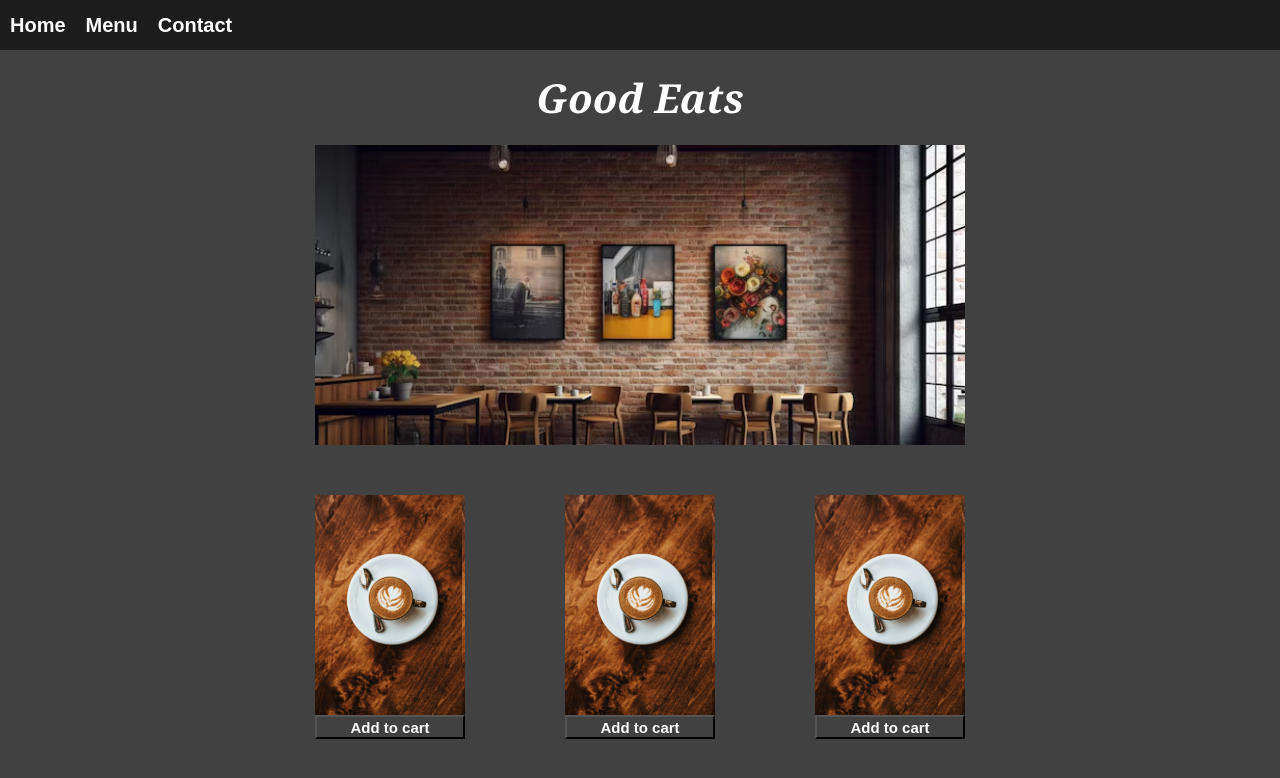
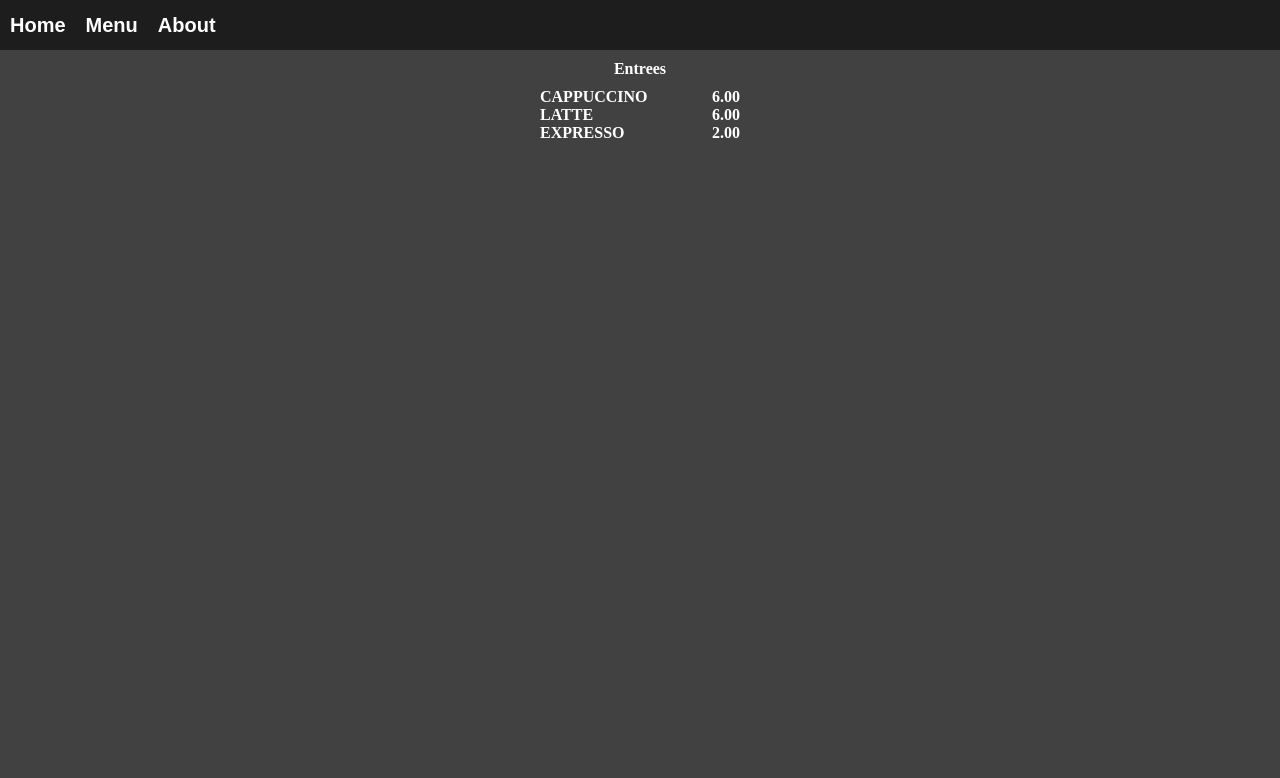
Before and after one commit to stephspace/restaurant-page, a website built with webpack: page src/index.html in a window 1280 px wide. Both pictures are taken after a click on the button "Menu". Built offline with nearby package versions, Linux system fonts and the light colour scheme.

Commit message:
Implement menu and about page interface

```diff
--- a/package.json
+++ b/package.json
@@ -4,7 +4,8 @@
   "description": "",
   "main": "index.js",
   "scripts": {
-    "test": "echo \"Error: no test specified\" && exit 1"
+    "test": "echo \"Error: no test specified\" && exit 1",
+    "watch": "webpack --watch"
   },
   "author": "",
   "license": "ISC",
--- /dev/null
+++ b/src/about.js
@@ -0,0 +1,17 @@
+function about(){
+    const content = document.querySelector('#content');
+    const title   = document.createElement('div');
+    const about   = document.createElement('div');
+
+    title.textContent = "About";
+    about.textContent = `This site was created to just practice with the stuff I've
+                        learned about webpack and will most likely get updated in the future :)`;
+
+    about.classList.add('about');
+    title.classList.add('about');
+
+    content.appendChild(title);
+    content.appendChild(about);
+}
+
+export default about;
--- a/src/index.html
+++ b/src/index.html
@@ -2,7 +2,7 @@
 <html lang="en">
     <head>
         <meta charset="utf-8">
-        <title>restaurant page</title>
+        <title>Restaurant Page</title>
     </head>
     <body>
         <header>
--- a/src/index.js
+++ b/src/index.js
@@ -1,4 +1,32 @@
-import home from './homepage';
-import './tab'
+import homePage from './home';
+import menuPage from './menu';
+import aboutPage from './about'
+import './tab';
 
-home();
+homePage();
+
+const home  = document.querySelector('.home');
+const menu  = document.querySelector('.menu');
+const about = document.querySelector('.about');
+const content = document.querySelector('#content');
+
+home.addEventListener('click',() => {
+    while(content.firstChild){
+        content.removeChild(content.firstChild);
+    }
+    homePage();
+});
+
+menu.addEventListener('click',() => {
+    while(content.firstChild){
+        content.removeChild(content.firstChild);
+    }
+    menuPage();
+});
+
+about.addEventListener('click',() => {
+    while(content.firstChild){
+        content.removeChild(content.firstChild);
+    }
+    aboutPage();
+});
--- /dev/null
+++ b/src/menu.js
@@ -0,0 +1,42 @@
+export default function menu(){
+    const content = document.querySelector('#content');
+    const menu = document.createElement('div');
+    const entrees = document.createElement('div');
+    const item1 =   document.createElement('div');
+    const item2 =   document.createElement('div');
+    const item3 =   document.createElement('div');
+    const itemname1 = document.createElement('div');
+    const itemname2 = document.createElement('div');
+    const itemname3 = document.createElement('div');
+    const price1 =  document.createElement('div');
+    const price2 =  document.createElement('div');
+    const price3 =  document.createElement('div');
+
+
+    menu.textContent = 'Our menu';
+    entrees.textContent = 'Entrees';
+    itemname1.textContent = 'CAPPUCCINO';
+    itemname2.textContent = 'LATTE';
+    itemname3.textContent = 'EXPRESSO';
+
+    price1.textContent = '6.00';
+    price2.textContent = '6.00';
+    price3.textContent = '2.00';
+
+    entrees.classList.add('entrees');
+    item1.classList.add('menu-section');
+    item2.classList.add('menu-section');
+    item3.classList.add('menu-section');
+
+    item1.appendChild(itemname1);
+    item1.appendChild(price1);
+    item2.appendChild(itemname2);
+    item2.appendChild(price2);
+    item3.appendChild(itemname3);
+    item3.appendChild(price3);
+
+    content.appendChild(entrees);
+    content.appendChild(item1);
+    content.appendChild(item2);
+    content.appendChild(item3);
+}
--- a/src/style.css
+++ b/src/style.css
@@ -92,3 +92,24 @@ button:hover {
     flex-direction: column;
     justify-content: center;
 }
+
+.menu-section{
+    color: white;
+    font-weight: bold;
+    display: flex;
+    justify-content: space-between;
+    width: 200px;
+}
+
+.entrees {
+    margin: 10px 10px;
+    display: flex;
+    color: white;
+    font-weight: bold;
+}
+
+.about {
+    display: flex;
+    color: white;
+    font-weight: bold;
+}
--- a/src/tab.js
+++ b/src/tab.js
@@ -3,13 +3,13 @@ const btn1 = document.createElement('button');
 const btn2 = document.createElement('button');
 const btn3 = document.createElement('button');
 
-btn1.classList.add('btn1')
-btn2.classList.add('btn1')
-btn3.classList.add('btn1')
+btn1.classList.add('btn1','home');
+btn2.classList.add('btn1','menu');
+btn3.classList.add('btn1','about');
 
 btn1.textContent = 'Home';
 btn2.textContent = 'Menu';
-btn3.textContent = 'Contact';
+btn3.textContent = 'About';
 
 nav.appendChild(btn1);
 nav.appendChild(btn2);
```
Also changed, not shown: src/home.js (renamed from src/homepage.js).
